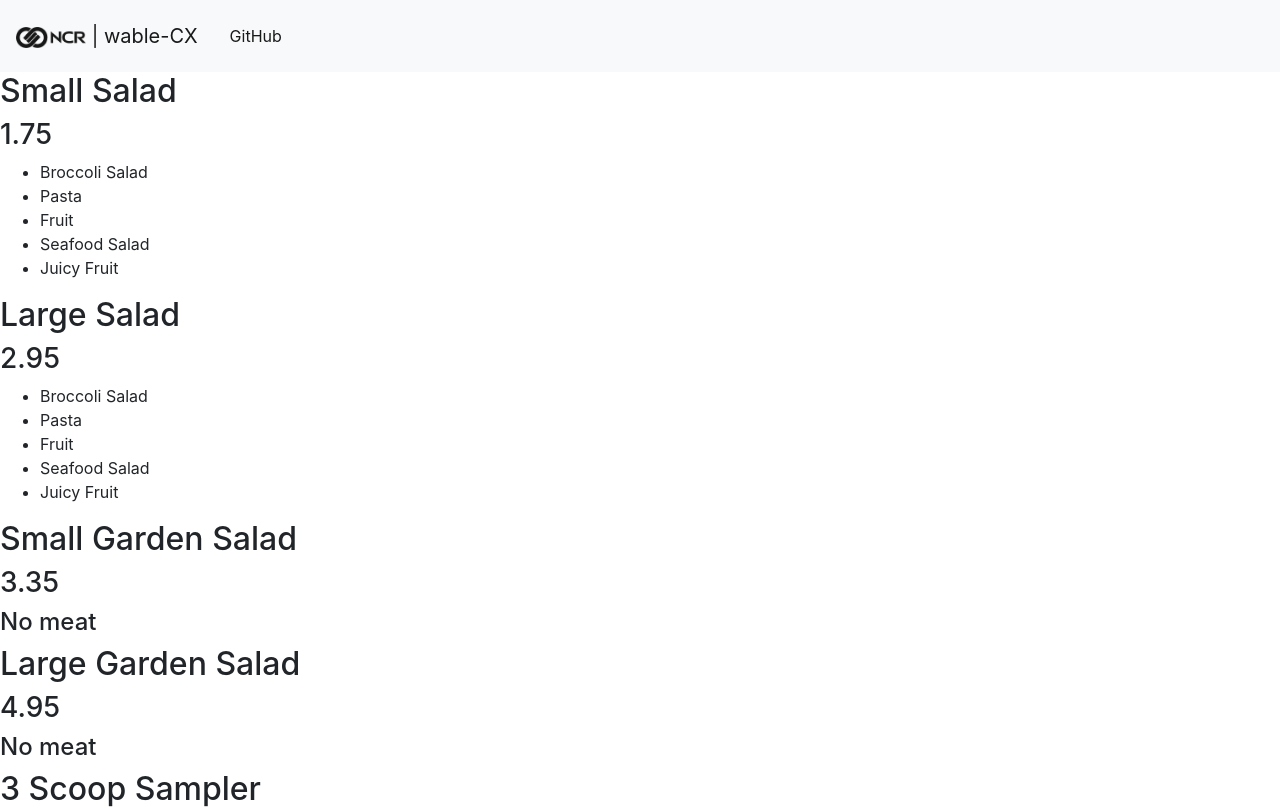
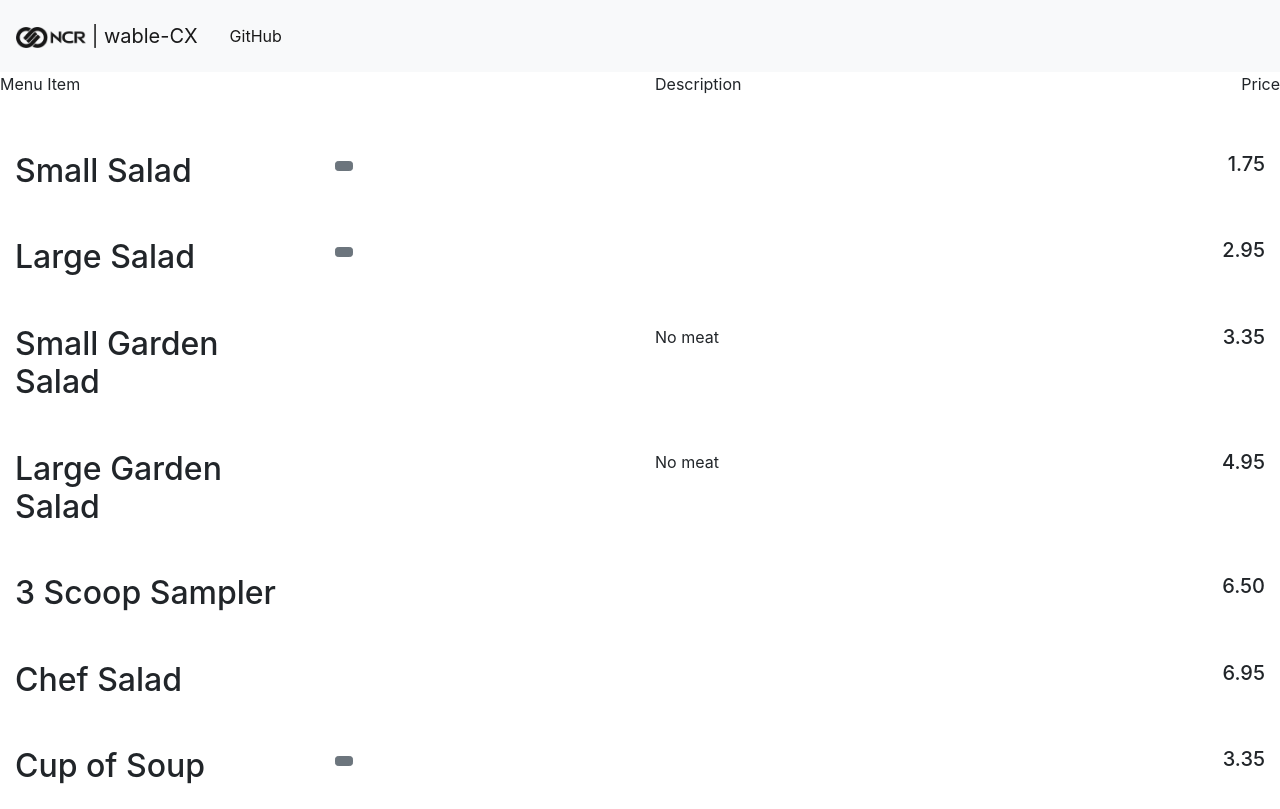
Before and after one commit to MihirBafna/wable, a React (Create React App) app in the folder Customer/customerapp/: page / in a window 1280 px wide. Shown: the top 809 px of the page. Built offline with nearby package versions, Linux system fonts and the light colour scheme.

Commit message:
implemented dropdown and fully menu

```diff
--- a/Customer/customerapp/src/components/Menu.js
+++ b/Customer/customerapp/src/components/Menu.js
@@ -1,6 +1,9 @@
 import React from 'react';
 import menuData from './menu.json'
 import MenuItem from './MenuItem'
+import { Container, Row, Col } from 'reactstrap';
+import '../css/MenuItem.css'
+
 
 const lunchList = menuData.menu.lunch.items;
 let categorySet = new Set()
@@ -15,6 +18,14 @@ class Menu extends React.Component {
 
     render(){
         let items = []
+        items.push(
+            <Row>
+                <Col><p>Menu Item</p></Col>
+                <Col></Col>
+                <Col><p>Description</p></Col>
+                <Col style={{textAlign:"right"}}><p>Price</p></Col>
+            </Row>
+        )
         for(var i = 0; i < lunchList.length; i++) {
             let itemName = lunchList[i].name;
             let itemPrice = lunchList[i].price;
@@ -25,7 +36,7 @@ class Menu extends React.Component {
             items.push(<MenuItem name={itemName} price={itemPrice} desc={itemDesc} category={itemCategory} dropdown={itemDrop} options={dropOptions}/>)
             }
         return items;
-        }
+    }
 
 }
 
--- a/Customer/customerapp/src/components/MenuDropdown.js
+++ b/Customer/customerapp/src/components/MenuDropdown.js
@@ -1,23 +1,52 @@
-import React from 'react'
+import React, {useState} from 'react'
+import { Dropdown, DropdownToggle, DropdownMenu, DropdownItem } from 'reactstrap';
+
+
 
 class MenuDropdown extends React.Component{
     constructor(props){
         super(props)
+        this.toggle = this.toggle.bind(this);
+        this.handleChange = this.handleChange.bind(this)
+        this.state = {dropdownOpen: false};
+        this.state = {active: ""};
     }
 
-    render(){
+    toggle(){
+        this.setState({dropdownOpen: !this.state.dropdownOpen})
+    }
+
+    handleChange(code){
+        this.setState({
+            active: code
+        })
+    }
+
+       render(){
+           const dropdownOpen = this.state.dropdownOpen
         console.log(this.props.options)
         if(this.props.itemDrop == "yes"){
             let options = []
             for(var i = 0; i < this.props.options.length; i++){
-                options.push(<li>{this.props.options[i]}</li>)
+                let value = this.props.options[i]
+                options.push(<DropdownItem onClick={() => this.handleChange(value)}>{value}</DropdownItem>)
             }
-            return <ul>{options}</ul>
+         return(   <Dropdown isOpen={this.state.dropdownOpen} size = "sm" toggle={this.toggle}>
+                <DropdownToggle>
+                    {this.state.active}
+                </DropdownToggle>
+                <DropdownMenu>
+                    {options}
+                </DropdownMenu>
+            </Dropdown>
+         );
         }
         else{
             return null
         }
+
     }
-}
+    }
+
 
 export default MenuDropdown;
--- a/Customer/customerapp/src/components/MenuItem.js
+++ b/Customer/customerapp/src/components/MenuItem.js
@@ -1,5 +1,7 @@
 import React from 'react'
 import MenuDropdown from './MenuDropdown'
+import { Container, Row, Col } from 'reactstrap';
+import '../css/MenuItem.css'
 
 class MenuItem extends React.Component{
     constructor(props){
@@ -8,12 +10,19 @@ class MenuItem extends React.Component{
     }
     render(){
         return(
-            <div>
-                <h2>{this.props.name}</h2>
-                <h3>{this.props.price}</h3>
-                <h4>{this.props.desc}</h4>
-                <MenuDropdown itemDrop={this.props.dropdown} options={this.props.options} />
-            </div>
+            <Container fluid>
+
+            <Row style={{paddingTop:"5vh"}}>
+                <Col><h2>{this.props.name}</h2>
+
+                </Col>
+                <Col>
+                <MenuDropdown itemDrop={this.props.dropdown || {dropdown:"no"}} options={this.props.options || {options:['']} }/>
+                </Col>
+                <Col> <p>{this.props.desc}</p></Col>
+                <Col id="price"><h5>{this.props.price}</h5></Col>
+            </Row>
+            </Container>
         )
 
     }
--- /dev/null
+++ b/Customer/customerapp/src/css/MenuItem.css
@@ -0,0 +1,8 @@
+
+Col {
+    text-align: left;
+}
+
+#price{
+    text-align: right;
+}
```
